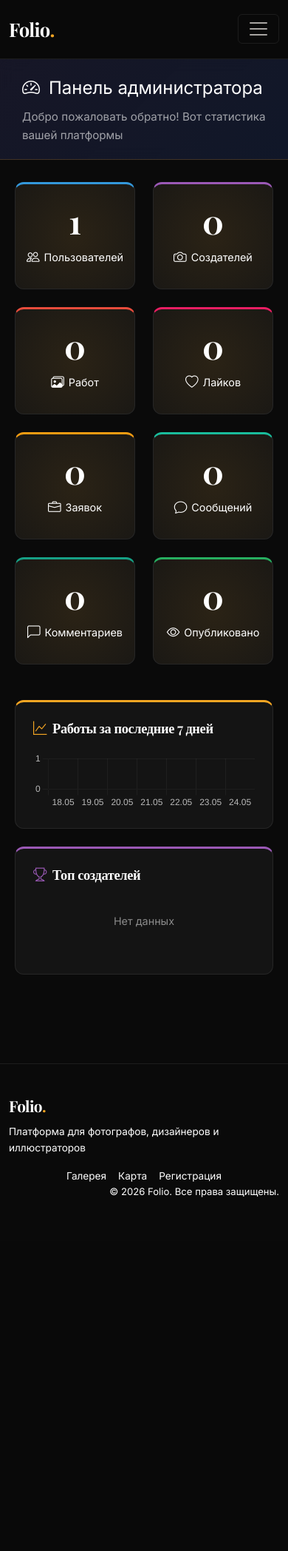
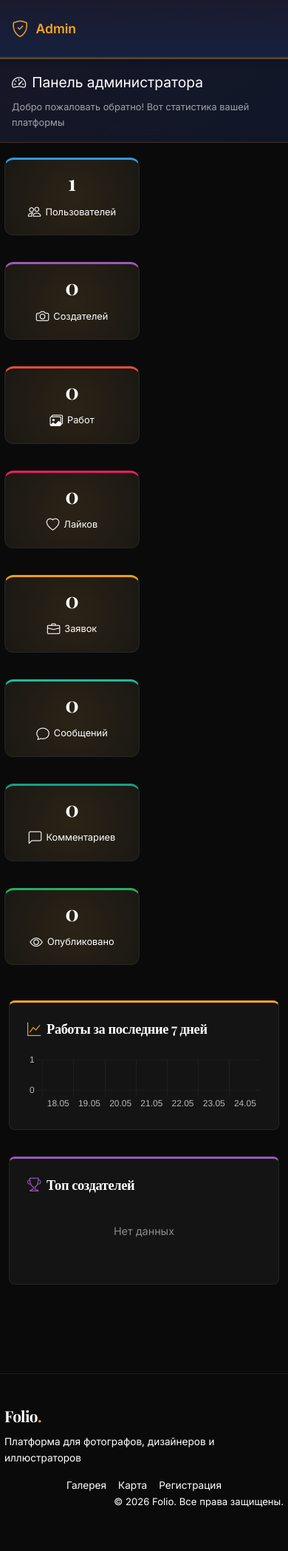
Before and after one commit to ds23432c/Sidelnikov_foto, a Django app: page /admin-panel/ in a window 390 px wide. Shown: the whole page at 74% size. Before the commit the page ends 1618 px from the top, so only its background shows below. Run offline with Django 4.2, Linux system fonts and the light colour scheme; the visitor is signed in with stand-in values (Sample User, id 1); data comes from the database, SQL or seed files in the repository; data that the repository does not hold is empty.

Commit message:
Fix admin panel responsive layout and prevent sidebar overlap

```diff
--- a/static/css/main.css
+++ b/static/css/main.css
@@ -515,7 +515,9 @@
 /* ====== ПАНЕЛЬ АДМИНИСТРАТОРА ====== */
 .admin-wrapper {
   display: flex;
+  flex-direction: column;
   min-height: 100vh;
+  width: 100%;
 }
 
 .admin-sidebar {
@@ -529,6 +531,7 @@
   overflow-y: auto;
   padding-top: 20px;
   z-index: 999;
+  box-shadow: 2px 0 10px rgba(0,0,0,0.3);
 }
 
 .admin-sidebar .admin-logo {
@@ -541,6 +544,7 @@
   display: flex;
   align-items: center;
   gap: 10px;
+  flex-shrink: 0;
 }
 
 .admin-sidebar .admin-logo span {
@@ -567,6 +571,7 @@
   font-size: 0.95rem;
   transition: all 0.3s ease;
   border-left: 3px solid transparent;
+  white-space: nowrap;
 }
 
 .admin-nav-link:hover {
@@ -585,12 +590,14 @@
 .admin-nav-link i {
   font-size: 1.1rem;
   min-width: 20px;
+  flex-shrink: 0;
 }
 
 .admin-main {
-  flex: 1;
   margin-left: 280px;
   padding-bottom: 40px;
+  width: calc(100% - 280px);
+  min-height: 100vh;
 }
 
 .admin-header {
@@ -793,60 +800,221 @@
 }
 
 /* Responsive Admin */
+@media (max-width: 1024px) {
+  .admin-sidebar {
+    width: 240px;
+  }
+
+  .admin-main {
+    margin-left: 240px;
+    width: calc(100% - 240px);
+  }
+
+  .admin-header {
+    padding: 24px 30px;
+  }
+
+  .admin-header-title {
+    font-size: 1.6rem;
+  }
+
+  .container-xl {
+    padding: 0 30px !important;
+  }
+}
+
 @media (max-width: 768px) {
+  .admin-wrapper {
+    flex-direction: column;
+  }
+
   .admin-sidebar {
     width: 100%;
     height: auto;
-    position: relative;
+    position: sticky;
+    top: 0;
     border-right: none;
-    border-bottom: 1px solid rgba(245,166,35,0.2);
+    border-bottom: 2px solid rgba(245,166,35,0.3);
     display: flex;
-    align-items: center;
+    align-items: stretch;
     padding: 0;
-    z-index: 100;
+    z-index: 500;
+    flex-direction: row;
+    box-shadow: 0 2px 10px rgba(0,0,0,0.3);
   }
 
-  .admin-logo {
+  .admin-sidebar .admin-logo {
     border-bottom: none;
+    border-right: 1px solid rgba(245,166,35,0.2);
     margin-bottom: 0;
-    border-right: 1px solid rgba(245,166,35,0.2);
-    padding-right: 30px;
+    padding: 16px 20px;
+    font-size: 1.1rem;
   }
 
   .admin-nav {
     display: flex;
+    flex-direction: row;
     gap: 0;
     overflow-x: auto;
+    flex: 1;
+    -webkit-overflow-scrolling: touch;
+  }
+
+  .admin-nav-item {
+    flex-shrink: 0;
   }
 
   .admin-nav-link {
-    padding: 12px 14px;
-    font-size: 0.85rem;
+    padding: 16px 16px;
+    font-size: 0.8rem;
     border-left: none;
     border-bottom: 3px solid transparent;
     border-radius: 0;
+    flex-direction: column;
+    gap: 4px;
+  }
+
+  .admin-nav-link i {
+    font-size: 1.3rem;
+    min-width: auto;
   }
 
   .admin-nav-link:hover,
   .admin-nav-link.active {
     border-left: none;
     border-bottom-color: var(--accent);
+    background: rgba(245,166,35,0.08);
   }
 
   .admin-main {
     margin-left: 0;
+    width: 100%;
+    padding-top: 0;
   }
 
   .admin-header {
-    padding: 20px 30px;
+    padding: 20px 20px;
+    margin-bottom: 20px;
   }
 
   .admin-header-title {
-    font-size: 1.5rem;
+    font-size: 1.4rem;
+    gap: 8px;
+  }
+
+  .admin-header-subtitle {
+    font-size: 0.85rem;
   }
 
   .container-xl {
-    padding: 0 20px !important;
+    padding: 0 16px !important;
+  }
+
+  /* Stat cards responsive */
+  .row.g-4 {
+    gap: 12px !important;
+  }
+
+  .col-6, .col-md-4, .col-lg-3 {
+    padding-right: 6px;
+    padding-left: 6px;
+  }
+
+  .stat-card {
+    padding: 20px 16px;
+  }
+
+  .stat-card-num {
+    font-size: 2rem;
+  }
+
+  .stat-card-label {
+    font-size: 0.8rem;
+  }
+
+  /* Table responsive */
+  .card {
+    border-radius: 8px;
+  }
+
+  .admin-table th {
+    font-size: 0.7rem;
+    padding: 10px 8px;
+  }
+
+  .admin-table td {
+    padding: 10px 8px;
+    font-size: 0.85rem;
+  }
+
+  .d-flex img {
+    width: 32px;
+    height: 32px;
+  }
+}
+
+@media (max-width: 480px) {
+  .admin-sidebar {
+    flex-wrap: wrap;
+  }
+
+  .admin-sidebar .admin-logo {
+    width: 100%;
+    border-right: none;
+    border-bottom: 1px solid rgba(245,166,35,0.2);
+    padding: 12px 16px;
+  }
+
+  .admin-nav {
+    width: 100%;
+    overflow-x: auto;
+  }
+
+  .admin-nav-link {
+    padding: 12px 12px;
+    font-size: 0.75rem;
+  }
+
+  .admin-nav-link i {
+    font-size: 1.1rem;
+  }
+
+  .admin-header {
+    padding: 16px 16px;
+  }
+
+  .admin-header-title {
+    font-size: 1.2rem;
+  }
+
+  .admin-header-subtitle {
+    font-size: 0.8rem;
+  }
+
+  .container-xl {
+    padding: 0 12px !important;
+  }
+
+  .stat-card {
+    padding: 16px 12px;
+  }
+
+  .stat-card-num {
+    font-size: 1.8rem;
+  }
+
+  .admin-table {
+    font-size: 0.8rem;
+  }
+
+  .admin-table th {
+    font-size: 0.65rem;
+    padding: 8px 6px;
+  }
+
+  .admin-table td {
+    padding: 8px 6px;
+    font-size: 0.8rem;
   }
 }
 
--- a/templates/admin_panel/dashboard.html
+++ b/templates/admin_panel/dashboard.html
@@ -4,12 +4,13 @@
 {% block extra_head %}
 <script src="https://cdn.jsdelivr.net/npm/chart.js@4.4.0/dist/chart.umd.min.js"></script>
 <style>
-  body { margin: 0; }
-  .admin-wrapper { display: flex; min-height: 100vh; }
-  .admin-main { margin-left: 0; }
-  @media (max-width: 768px) {
-    .admin-sidebar { width: 100%; height: auto; position: relative; }
-    .admin-main { margin-left: 0; }
+  body { margin: 0; padding: 0; }
+  .navbar { display: none; }
+  .admin-wrapper { display: flex; flex-direction: column; min-height: 100vh; width: 100%; }
+  .admin-main { margin-left: 0; width: 100%; }
+  @media (min-width: 769px) {
+    .admin-wrapper { flex-direction: row; }
+    .admin-main { margin-left: 280px; width: calc(100% - 280px); }
   }
 </style>
 {% endblock %}
@@ -60,7 +61,7 @@
       <div class="admin-header-subtitle">Добро пожаловать обратно! Вот статистика вашей платформы</div>
     </div>
 
-    <div class="container-xl" style="padding: 0 40px; max-width: 100%; width: 100%">
+    <div class="container-xl" style="padding: 0 40px; max-width: 100%; width: 100%;">
       <!-- STATISTICS CARDS -->
       <div class="row g-4 mb-5">
         <div class="col-6 col-md-4 col-lg-3">
```
Also changed, not shown: templates/admin_panel/comments.html (+13 -0 lines), templates/admin_panel/users.html (+13 -0 lines), templates/admin_panel/works.html (+13 -0 lines).
